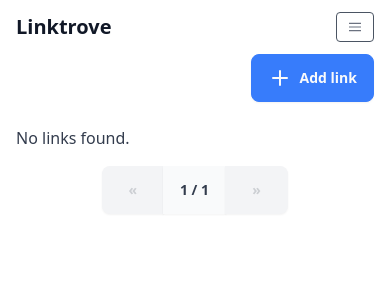
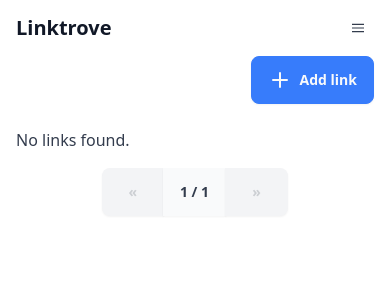
Before and after one commit to danielnieto/linktrove, a Django app: page / in a window 390 px wide. Shown: the top 300 px of the page. Run offline with Django 5.2, Linux system fonts and the light colour scheme; the visitor is signed in with stand-in values (Sample User, id 1); data that the repository does not hold is empty; style sheets or scripts are compiled from the project's sources.

Commit message:
update header styling

```diff
--- a/linktrove/templates/partials/_header.html
+++ b/linktrove/templates/partials/_header.html
@@ -5,8 +5,7 @@
                href="{% url 'link_list' %}">Linktrove</a>
         </div>
         <div class="block lg:hidden pr-4">
-            <button id="nav-toggle"
-                    class="flex items-center px-3 py-2 border rounded text-gray-500 border-gray-600 hover:text-gray-900 hover:border-green-500 appearance-none focus:outline-none">
+            <button id="nav-toggle" class="btn btn-square btn-sm btn-ghost">
                 <svg class="fill-current h-3 w-3"
                      viewBox="0 0 20 20"
                      xmlns="http://www.w3.org/2000/svg">
@@ -15,7 +14,7 @@
                 </svg>
             </button>
         </div>
-        <div class="w-full flex-grow lg:flex lg:items-center lg:w-auto hidden lg:block mt-2 lg:mt-0 bg-gray-100 md:bg-transparent z-20"
+        <div class="w-full flex-grow lg:flex lg:items-center lg:w-auto hidden mt-2 lg:mt-0 bg-gray-100 md:bg-transparent z-20"
              id="nav-content">
             <div class="lg:flex justify-end flex-1 items-center bg-white">
                 <span class="px-4">{{ user.email }}</span>
```
